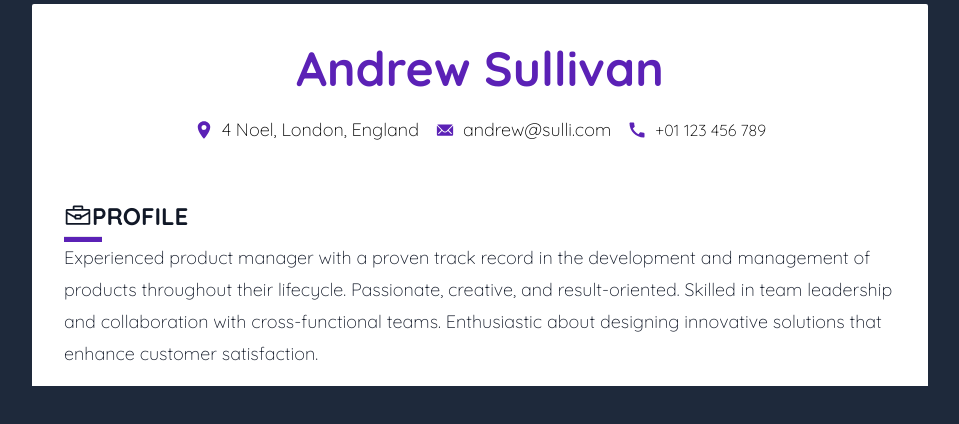
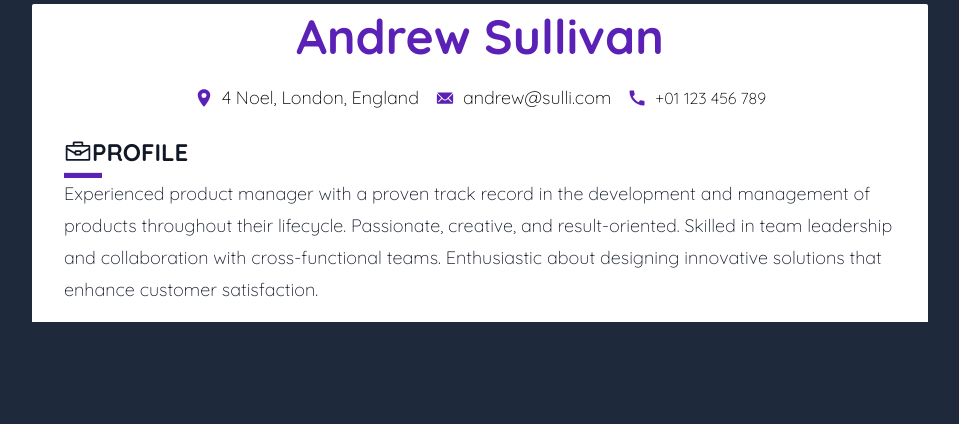
Before and after one commit to victorwamwea/deploy-static-site, a React (Vite) app: page / in a window 1280 px wide. Shown: the top 424 px of the page, without its empty margins (160-1119 px from the left). Built offline with nearby package versions, Linux system fonts and the light colour scheme.

Commit message:
reduced padding on y-axis

```diff
--- a/src/components/Header.jsx
+++ b/src/components/Header.jsx
@@ -4,7 +4,7 @@ import { IoLocationSharp } from "react-icons/io5";
 function Header() {
   return (
     <>
-    <section className="flex flex-col justify-center gap-6 p-10 mt-1 bg-white rounded-t-sm">
+    <section className="flex flex-col justify-center gap-6 px-10 py-2 mt-1 bg-white rounded-t-sm">
         <div className="">
             <h2 className="text-3xl font-bold text-center md:text-5xl text-violet-800">
                 Andrew Sullivan
```
